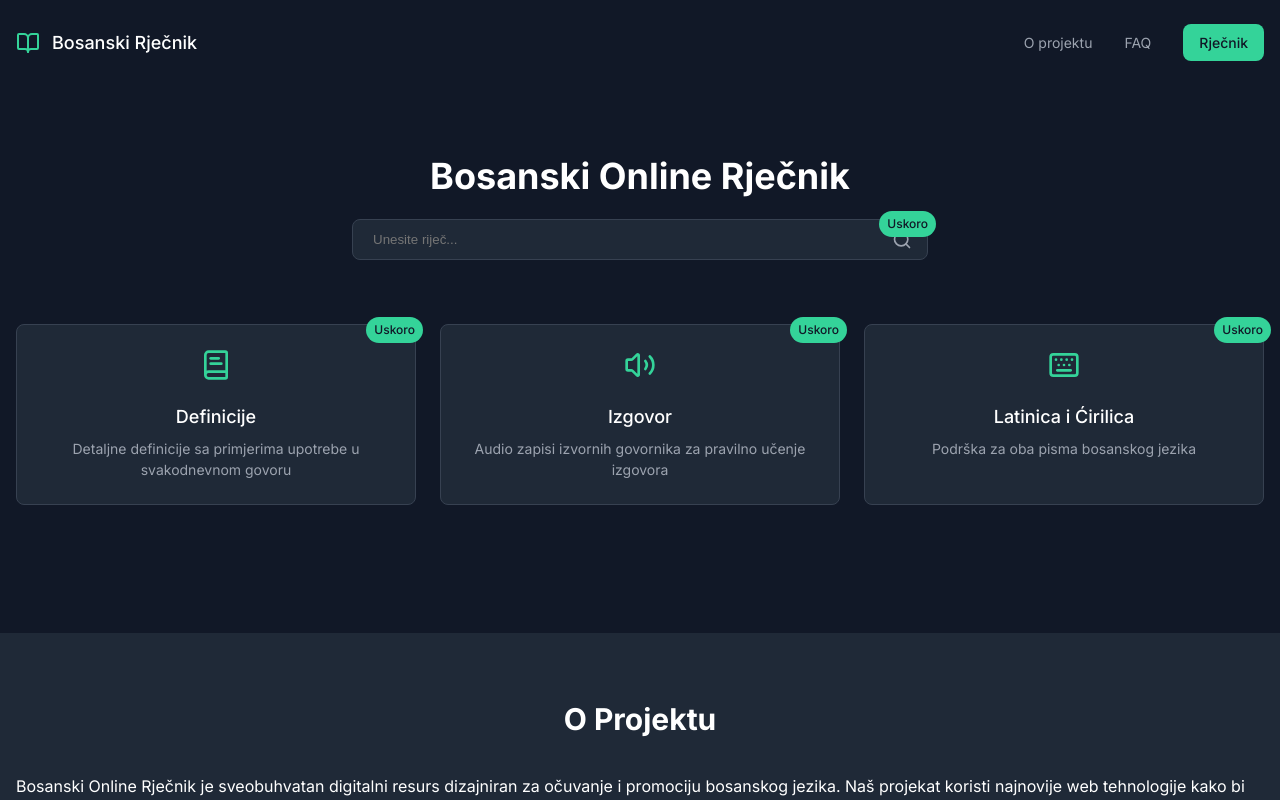
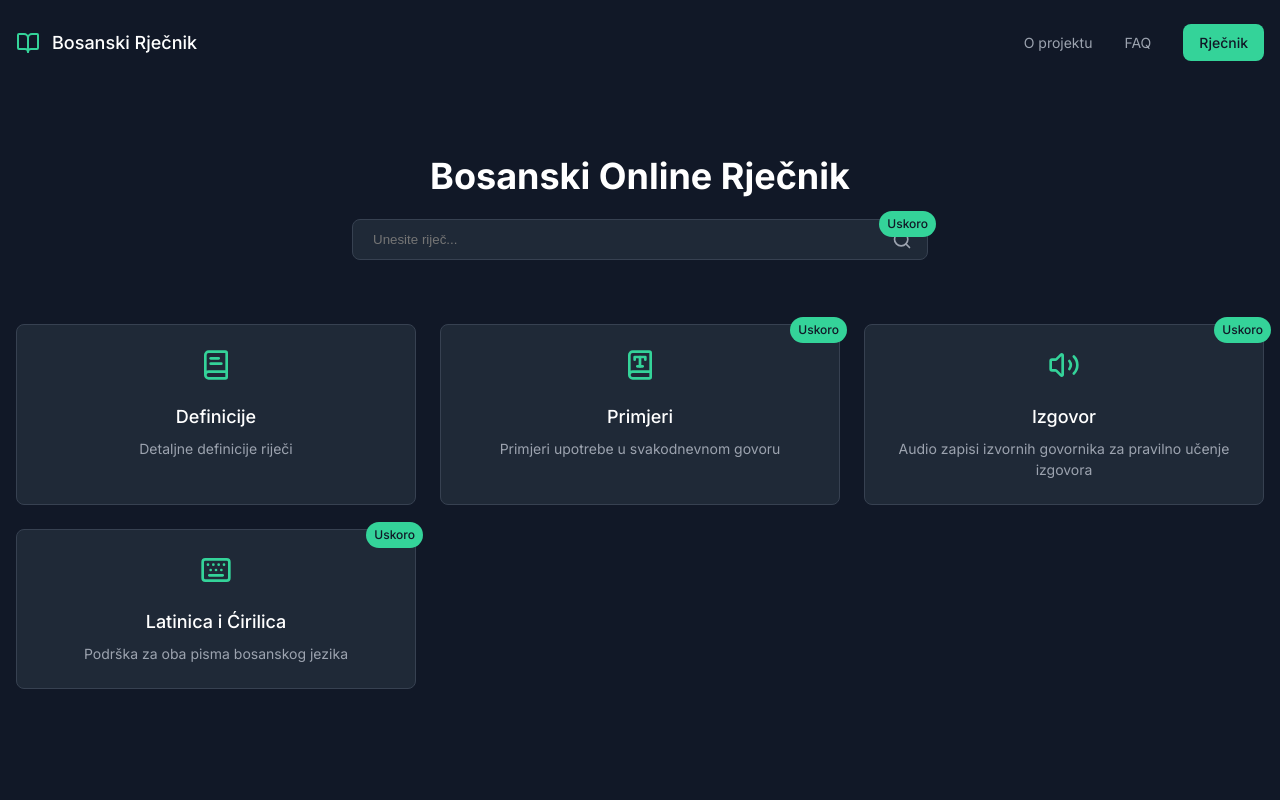
Before and after one commit to OpenSourceSarajevo/rjecnik, a Next.js app in the folder rjecnik-web/: page / in a window 1280 px wide. Shown: the top 800 px of the page. Built offline with nearby package versions, Linux system fonts and the light colour scheme.

Commit message:
feat(home): split features into definitions and examples

```diff
--- a/rjecnik-web/app/home/Feature/index.tsx
+++ b/rjecnik-web/app/home/Feature/index.tsx
@@ -6,15 +6,16 @@ interface FeatureProps {
   Icon: LucideIcon;
   title: string;
   description: string;
+  soon: boolean;
 }
 
-const Feature = ({ Icon, title, description }: FeatureProps) => {
+const Feature = ({ Icon, title, description, soon }: FeatureProps) => {
   return (
     <div className={style.card}>
       <Icon className={style.icon} size={32} />
       <h3 className={style.title}>{title}</h3>
       <p className={style.description}>{description}</p>
-      <span className={style.badge}>Uskoro</span>
+      {soon && <span className={style.badge}>Uskoro</span>}
     </div>
   );
 };
--- a/rjecnik-web/app/home/page.module.css
+++ b/rjecnik-web/app/home/page.module.css
@@ -4,7 +4,7 @@
 
 .featuresGrid {
   display: grid;
-  grid-template-columns: repeat(auto-fit, minmax(250px, 1fr));
+  grid-template-columns: repeat(3, minmax(250px, 1fr));
   gap: 1.5rem;
   margin-bottom: 4rem;
 }
--- a/rjecnik-web/app/home/page.tsx
+++ b/rjecnik-web/app/home/page.tsx
@@ -1,6 +1,6 @@
 "use client";
 
-import { BookText, Keyboard, Volume2 } from "lucide-react";
+import { BookText, BookType, Keyboard, Volume2 } from "lucide-react";
 
 import Feature from "./Feature";
 import Header from "./Header";
@@ -10,6 +10,7 @@ import SearchBar from "@/app/components/SearchBar";
 import Footer from "@/app/components/Footer";
 
 import style from "./page.module.css";
+import { m } from "framer-motion";
 
 const Home = () => {
   const faq = [
@@ -30,6 +31,34 @@ const Home = () => {
     },
   ];
 
+  const features = [
+    {
+      Icon: BookText,
+      title: "Definicije",
+      description: "Detaljne definicije riječi",
+      soon: false,
+    },
+    {
+      Icon: BookType,
+      title: "Primjeri",
+      description: "Primjeri upotrebe u svakodnevnom govoru",
+      soon: true,
+    },
+    {
+      Icon: Volume2,
+      title: "Izgovor",
+      description:
+        "Audio zapisi izvornih govornika za pravilno učenje izgovora",
+      soon: true,
+    },
+    {
+      Icon: Keyboard,
+      title: "Latinica i Ćirilica",
+      description: "Podrška za oba pisma bosanskog jezika",
+      soon: true,
+    },
+  ];
+
   return (
     <>
       <Header />
@@ -45,21 +74,9 @@ const Home = () => {
           </div>
 
           <div className={style.featuresGrid}>
-            <Feature
-              Icon={BookText}
-              title="Definicije"
-              description="Detaljne definicije sa primjerima upotrebe u svakodnevnom govoru"
-            />
-            <Feature
-              Icon={Volume2}
-              title="Izgovor"
-              description="Audio zapisi izvornih govornika za pravilno učenje izgovora"
-            />
-            <Feature
-              Icon={Keyboard}
-              title="Latinica i Ćirilica"
-              description="Podrška za oba pisma bosanskog jezika"
-            />
+            {features.map((feature, index) => (
+              <Feature key={index} {...feature} />
+            ))}
           </div>
         </Section>
 
```
